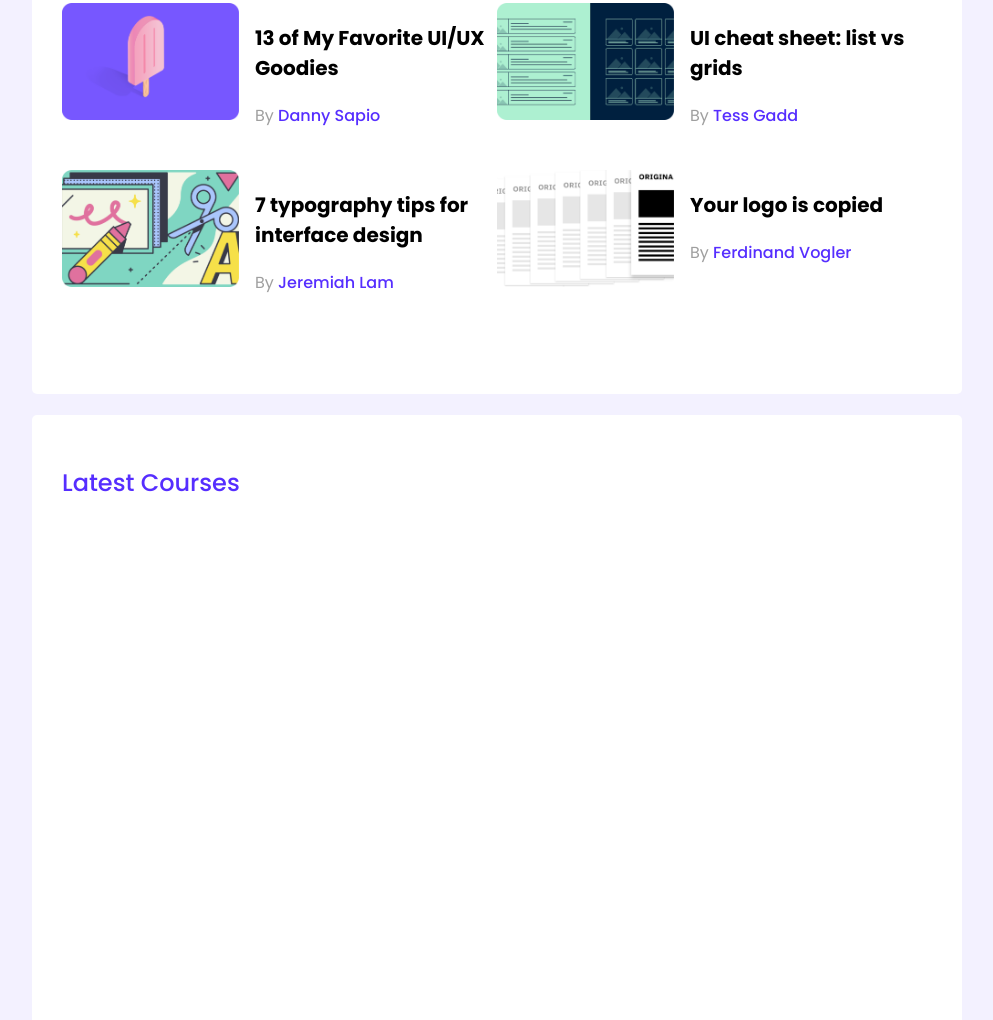
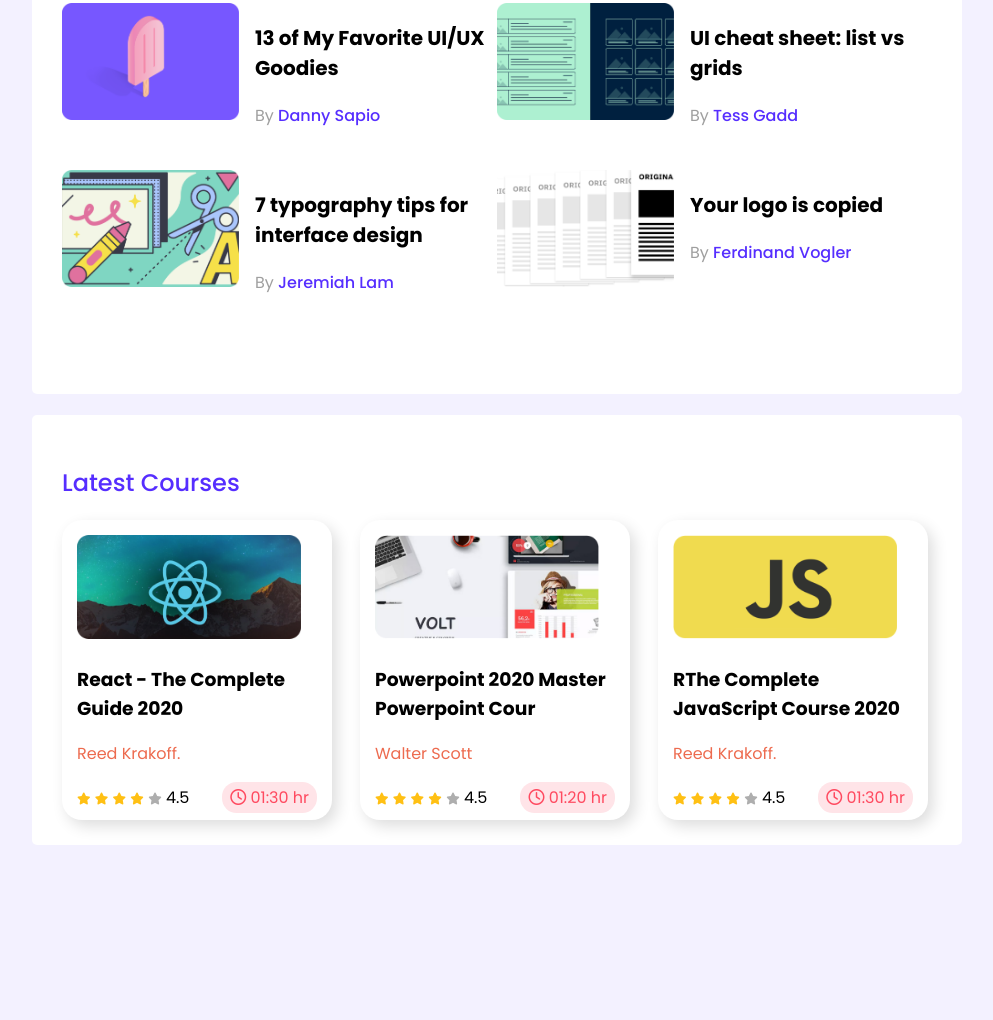
Before and after one commit to MdShijanAli/leader-board-css3, a plain HTML site: page index.html in a window 1280 px wide. Shown: the part 374-1394 px from the top of the page, without its empty margins (143-1136 px from the left). After the commit the page ends 1227 px from the top, so only its background shows below. Drawn offline with Linux system fonts and the light colour scheme.

Commit message:
finished

```diff
--- a/index.html
+++ b/index.html
@@ -6,6 +6,9 @@
     <meta http-equiv="X-UA-Compatible" content="IE=edge">
     <meta name="viewport" content="width=device-width, initial-scale=1.0">
     <title>Leader Board CSS3</title>
+    <!-- fontawesome -->
+    <script src="https://kit.fontawesome.com/25704ca0de.js" crossorigin="anonymous"></script>
+    <!-- stylesheet -->
     <link rel="stylesheet" href="styles/style.css">
 </head>
 
@@ -102,8 +105,84 @@
         </section>
 
         <!-- latest course -->
-        <section class="container">
+        <section class="container container-course">
             <h2 class="section-title">Latest Courses</h2>
+
+            <div class="courses">
+
+                <div class="course">
+                    <div class="course-banner">
+                        <img src="images/courses/course-1.png" alt="">
+                    </div>
+                    <div class="course-detail">
+                        <h3 class="course-title">React - The Complete Guide 2020</h3>
+                        <p class="course-author">Reed Krakoff.</p>
+                        <div class="course-info">
+                            <div>
+                                <i class="fa-solid fa-star filled"></i>
+                                <i class="fa-solid fa-star filled"></i>
+                                <i class="fa-solid fa-star filled"></i>
+                                <i class="fa-solid fa-star filled"></i>
+                                <i class="fa-solid fa-star empty"></i>
+                                <span>4.5</span>
+                            </div>
+
+                            <div class="course-duration">
+                                <i class="fa-regular fa-clock"></i>
+                                01:30 hr
+                            </div>
+                        </div>
+                    </div>
+                </div>
+                <div class="course">
+                    <div class="course-banner">
+                        <img src="images/courses/course-2.png" alt="">
+                    </div>
+                    <div class="course-detail">
+                        <h3 class="course-title">Powerpoint 2020 Master Powerpoint Cour</h3>
+                        <p class="course-author">Walter Scott</p>
+                        <div class="course-info">
+                            <div>
+                                <i class="fa-solid fa-star filled"></i>
+                                <i class="fa-solid fa-star filled"></i>
+                                <i class="fa-solid fa-star filled"></i>
+                                <i class="fa-solid fa-star filled"></i>
+                                <i class="fa-solid fa-star empty"></i>
+                                <span>4.5</span>
+                            </div>
+
+                            <div class="course-duration">
+                                <i class="fa-regular fa-clock"></i>
+                                01:20 hr
+                            </div>
+                        </div>
+                    </div>
+                </div>
+                <div class="course">
+                    <div class="course-banner">
+                        <img src="images/courses/course-3.png" alt="">
+                    </div>
+                    <div class="course-detail">
+                        <h3 class="course-title">RThe Complete JavaScript Course 2020</h3>
+                        <p class="course-author">Reed Krakoff.</p>
+                        <div class="course-info">
+                            <div>
+                                <i class="fa-solid fa-star filled"></i>
+                                <i class="fa-solid fa-star filled"></i>
+                                <i class="fa-solid fa-star filled"></i>
+                                <i class="fa-solid fa-star filled"></i>
+                                <i class="fa-solid fa-star empty"></i>
+                                <span>4.5</span>
+                            </div>
+
+                            <div class="course-duration">
+                                <i class="fa-regular fa-clock"></i>
+                                01:30 hr
+                            </div>
+                        </div>
+                    </div>
+                </div>
+            </div>
 
         </section>
 
--- a/styles/style.css
+++ b/styles/style.css
@@ -110,3 +110,112 @@
     color: #562EFF;
     font-weight: 500;
 }
+
+
+/* courses style */
+.courses {
+    display: grid;
+    grid-template-columns: repeat(3, 1fr);
+    grid-column-gap: 24px;
+}
+
+.course-banner img {
+    width: 224px;
+    height: 104px;
+}
+
+.fa-star {
+    font-size: 12px;
+}
+
+.fa-star.filled {
+    color: #FFC014;
+}
+
+.fa-star.empty {
+    color: #AEAEAE;
+}
+
+.course-info {
+    display: flex;
+    align-items: center;
+    justify-content: space-between
+}
+
+.course {
+    width: 240px;
+    height: 270px;
+    background-color: #fff;
+    border-radius: 20px;
+    box-shadow: 5px 6px 15px #ddd;
+    padding: 15px;
+}
+
+.course-author {
+    color: #ED6B4F;
+}
+
+.course-duration {
+    background: #FFE4E8;
+    border-radius: 14.6913px;
+    padding: 3px 8px;
+    color: #FF4A60;
+    ;
+}
+
+.container-course {
+    height: 370px;
+}
+
+
+
+/* media queery */
+
+
+/* Mobile devices */
+
+@media only screen and (max-width:570px) {
+    .container {
+        width: 100%;
+    }
+
+    .players,
+    .blogs,
+    .courses {
+        grid-template-columns: repeat(1, 1fr);
+        height: auto;
+    }
+
+    .player,
+    .blog,
+    .courses {
+        flex-direction: column;
+
+    }
+
+
+}
+
+
+/* tablet devices */
+
+@media only screen and (min-width:571px) and (max-width:992px) {
+    .container {
+        width: 100%;
+    }
+
+    .players,
+    .blogs,
+    .courses {
+        grid-template-columns: repeat(2, 1fr);
+
+    }
+
+    .player,
+    .blog,
+    .courses {
+        flex-direction: column;
+
+    }
+
+}
```
